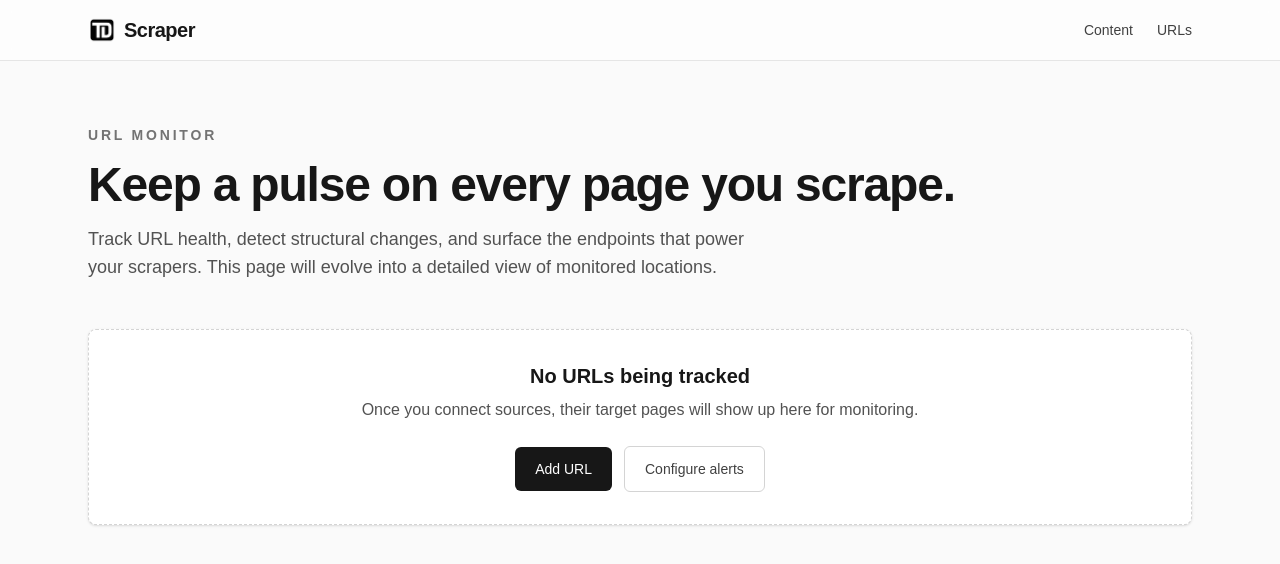
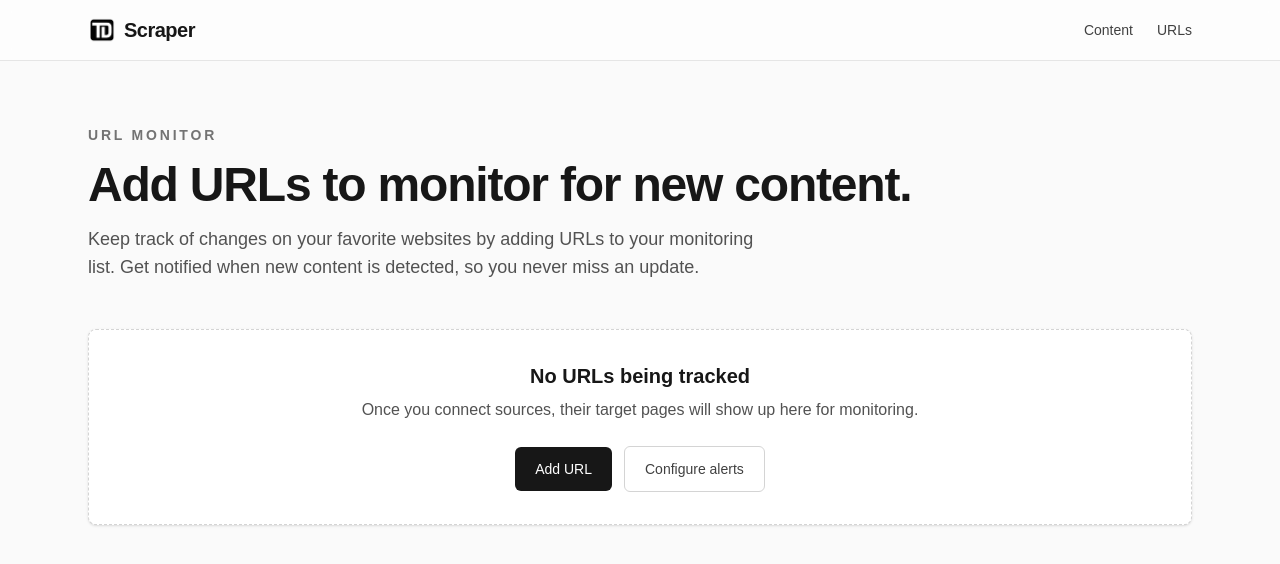
Before and after one commit to tdrebes/scraper-webui, a Next.js app: page /urls in a window 1280 px wide. Shown: the top 564 px of the page. Built offline with nearby package versions, Linux system fonts and the light colour scheme.

Commit message:
Update UrlsPage content for clarity on URL monitoring features

```diff
--- a/app/urls/page.tsx
+++ b/app/urls/page.tsx
@@ -10,11 +10,10 @@ export default function UrlsPage() {
             URL Monitor
           </p>
           <h1 className="text-4xl font-semibold tracking-tight sm:text-5xl">
-            Keep a pulse on every page you scrape.
+            Add URLs to monitor for new content.
           </h1>
           <p className="max-w-2xl text-lg text-neutral-600">
-            Track URL health, detect structural changes, and surface the endpoints that power
-            your scrapers. This page will evolve into a detailed view of monitored locations.
+            Keep track of changes on your favorite websites by adding URLs to your monitoring list. Get notified when new content is detected, so you never miss an update.
           </p>
         </section>
 
```
